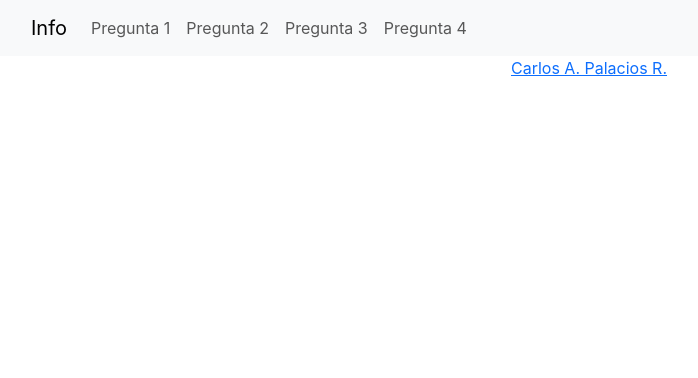
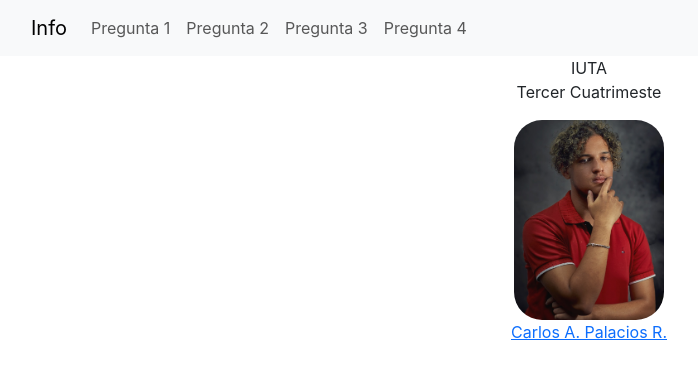
Before and after one commit to CarlosArgelio/iuta-iii-adc-eval1, a React (Create React App) app: page / in a window 1280 px wide. Shown: the top 378 px of the page, without its empty margins (51-749 px from the left). Built offline with nearby package versions, Linux system fonts and the light colour scheme.

Commit message:
fix: auhor

```diff
--- a/src/pages/author/authors.jsx
+++ b/src/pages/author/authors.jsx
@@ -1,7 +1,21 @@
+import logoAuthor from '../../assets/logoAuthor.jpeg'
 
 const Author = () => {
   return (
     <div className="author">
+      <p>
+        IUTA
+        <br />
+        Tercer Cuatrimeste
+      </p>
+      <div>
+        <img style={{
+          width: '150px',
+          height: '200px',
+          borderRadius: '28px',
+          objectFit: 'cover'
+        }} src={logoAuthor} alt="Carlos Argelio" />
+      </div>
       <p>
         <a href="https://github.com/CarlosArgelio">Carlos A. Palacios R.</a>
       </p>
```
Also changed, not shown: src/assets/logoAuthor.jpeg (added).
